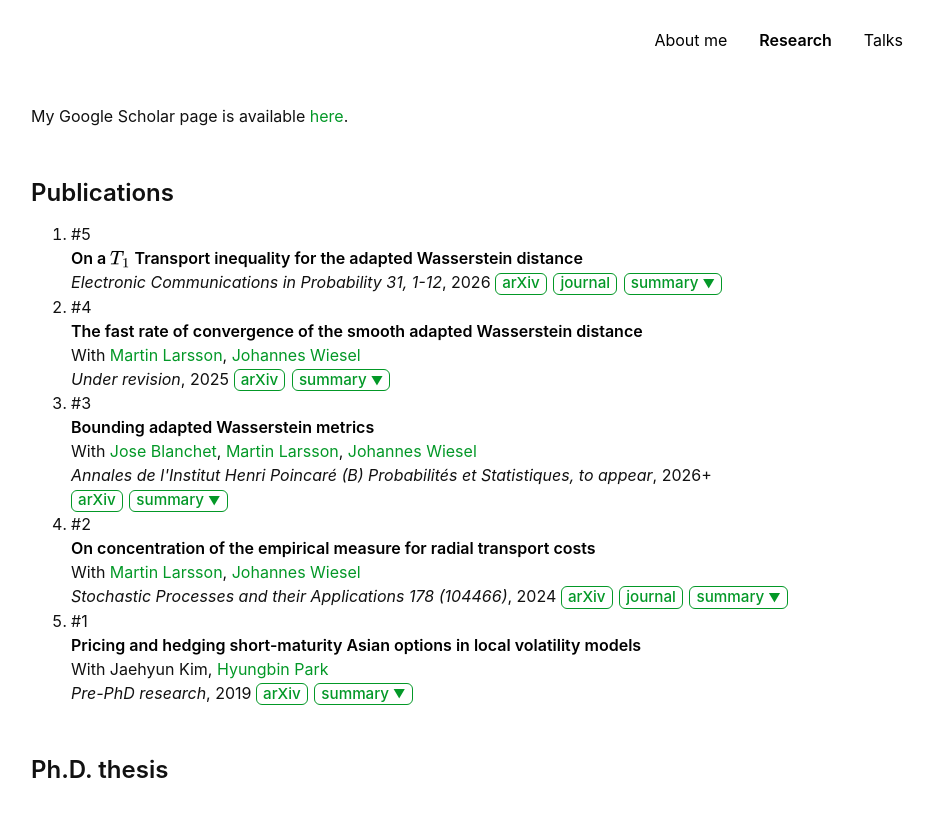
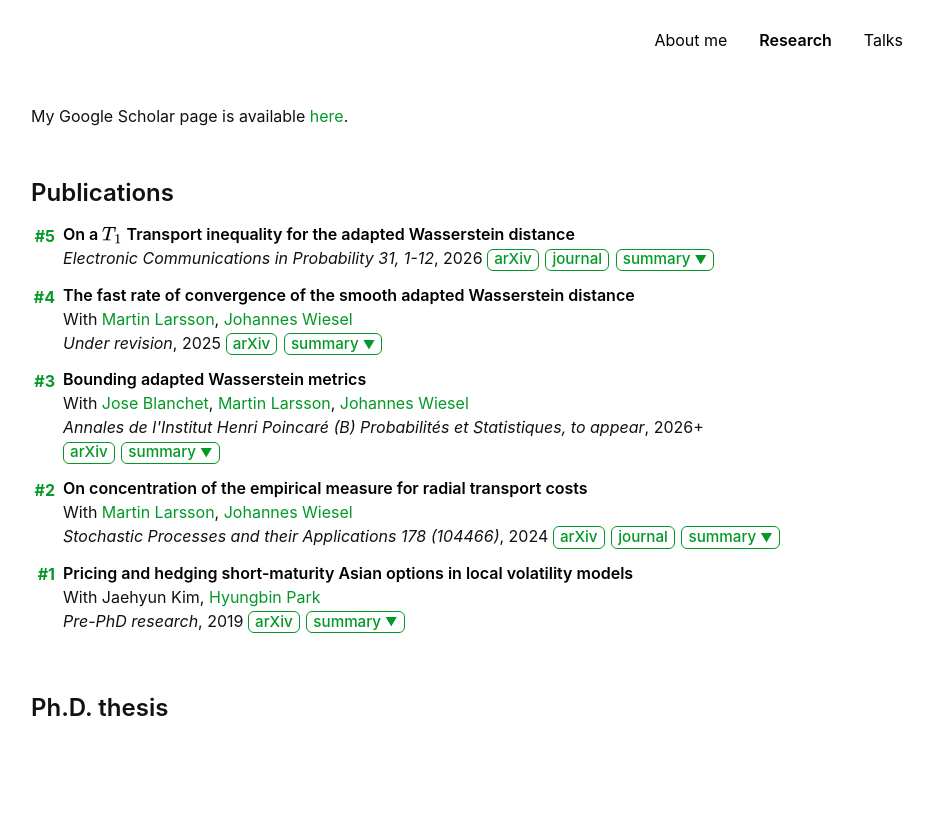
Before and after one commit to Jonghwap/Jonghwap.github.io, a Jekyll site: the page built from research.md, in a window 1280 px wide. Shown: the top 817 px of the page, without its empty margins (209-1142 px from the left). Built offline with Jekyll 4.4.1, drawn with Linux system fonts in a browser that asks for light colours; a style sheet for code colours, icons or effects is not loaded.

Commit message:
Update style-no-dark-mode.scss

```diff
--- a/assets/css/style-no-dark-mode.scss
+++ b/assets/css/style-no-dark-mode.scss
@@ -147,3 +147,26 @@
 .talk-secondary {
   color: #111;
 }
+
+// publication 설정
+
+.publication-list {
+  list-style: none;
+  padding-left: 0;
+  margin: 0 0 1.5rem 0;
+}
+
+.publication-entry {
+  display: flex;
+  column-gap: 0.5rem;
+  align-items: flex-start;
+  margin-bottom: 0.75rem;
+}
+
+.publication-rank {
+  color: #039827;
+  font-weight: 700;
+  min-width: 1.5rem;
+  text-align: right;
+  padding-top: 0.1rem;
+}
```
